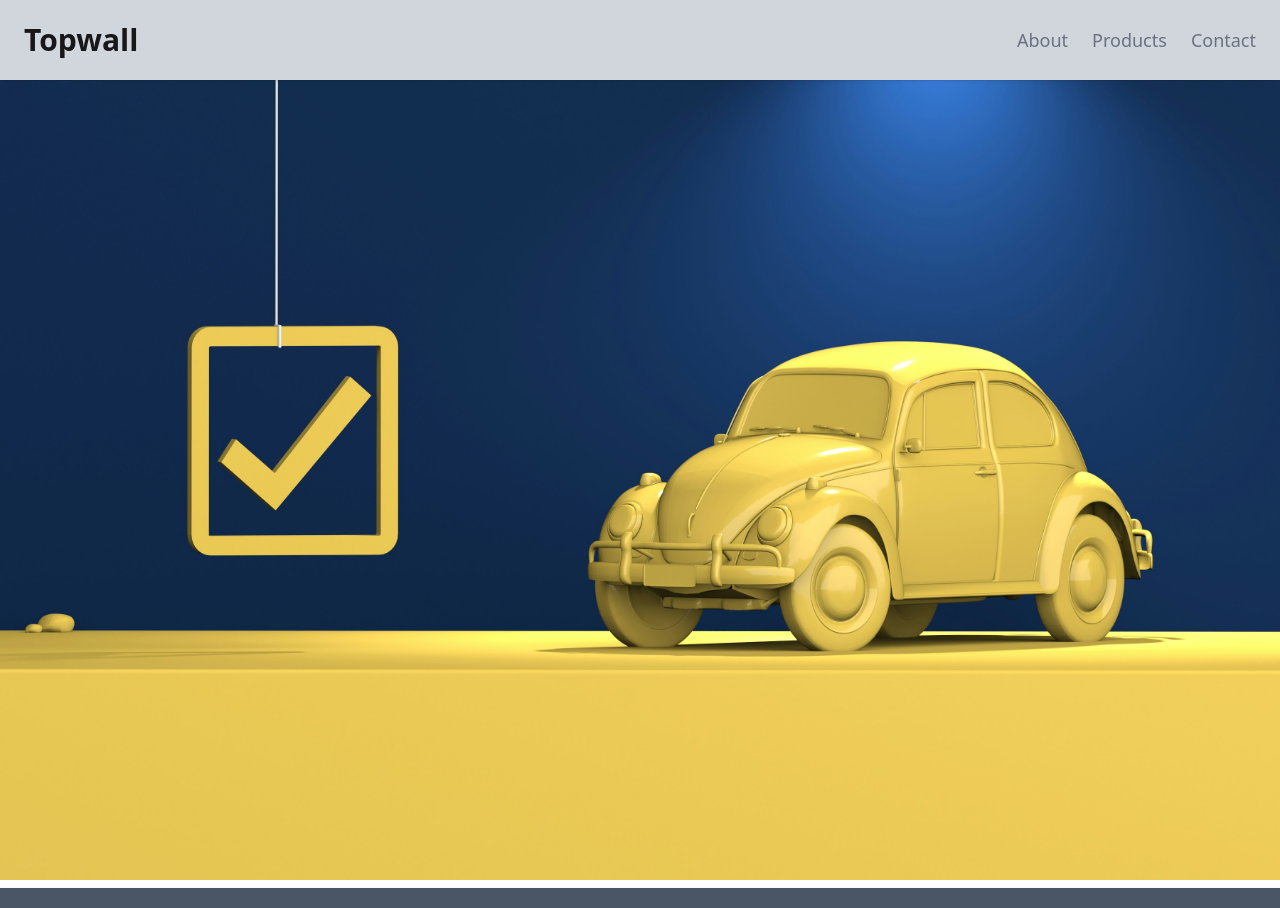
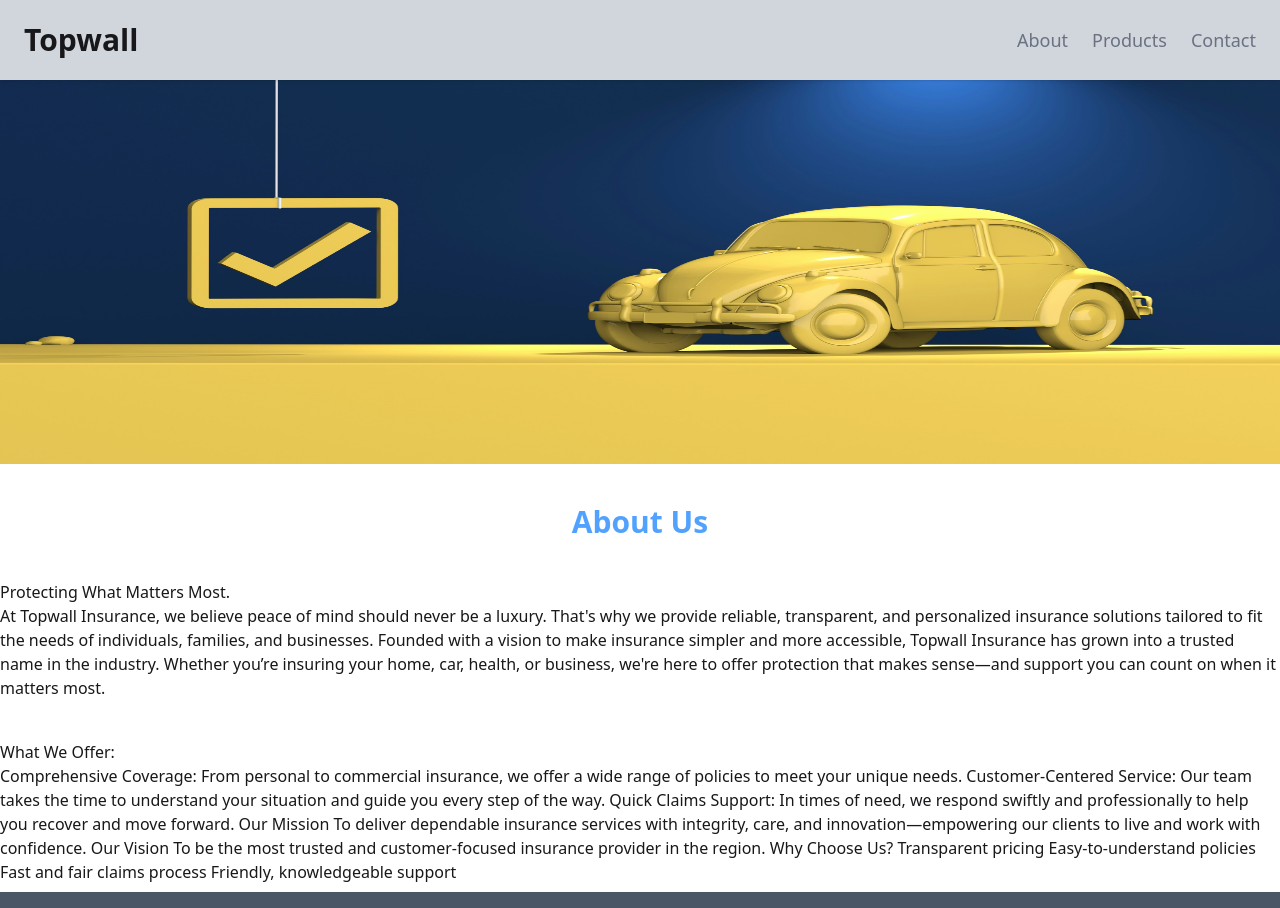
Before and after one commit to Vince-arch/Topwall, a React (Vite) app: page /about in a window 1280 px wide. Shown: the top 908 px of the page. Built offline with nearby package versions, Linux system fonts and the light colour scheme.

Commit message:
adding content

```diff
--- a/src/pages/About.jsx
+++ b/src/pages/About.jsx
@@ -3,12 +3,35 @@ import car from '../assets/car.jpg'
 const About = () => {
   return (
     <div>
-      <div name='intro'>
+      <div name='intro' className='h-auto w-auto'>
         <img
         src={car}
         alt='car'
-        className='h-screen w-screen'
+        className='h-96 w-full '
         />
+      </div>
+      <div name='body' className=''>
+      <h1 className=' text-center p-10 text-blue-400 font-extrabold text-3xl'>About Us</h1>
+
+<p className=''>Protecting What Matters Most.</p>
+
+At Topwall Insurance, we believe peace of mind should never be a luxury. That's why we provide reliable, transparent, and personalized insurance solutions tailored to fit the needs of individuals, families, and businesses.
+Founded with a vision to make insurance simpler and more accessible, Topwall Insurance has grown into a trusted name in the industry. Whether you’re insuring your home, car, health, or business, we're here to offer protection that makes sense—and support you can count on when it matters most.
+
+
+<p className='pt-10'>What We Offer:</p>
+    Comprehensive Coverage: From personal to commercial insurance, we offer a wide range of policies to meet your unique needs.
+    Customer-Centered Service: Our team takes the time to understand your situation and guide you every step of the way.
+    Quick Claims Support: In times of need, we respond swiftly and professionally to help you recover and move forward.
+Our Mission
+To deliver dependable insurance services with integrity, care, and innovation—empowering our clients to live and work with confidence.
+Our Vision
+To be the most trusted and customer-focused insurance provider in the region.
+Why Choose Us?
+    Transparent pricing
+    Easy-to-understand policies
+    Fast and fair claims process
+    Friendly, knowledgeable support
       </div>
     </div>
   )
```
